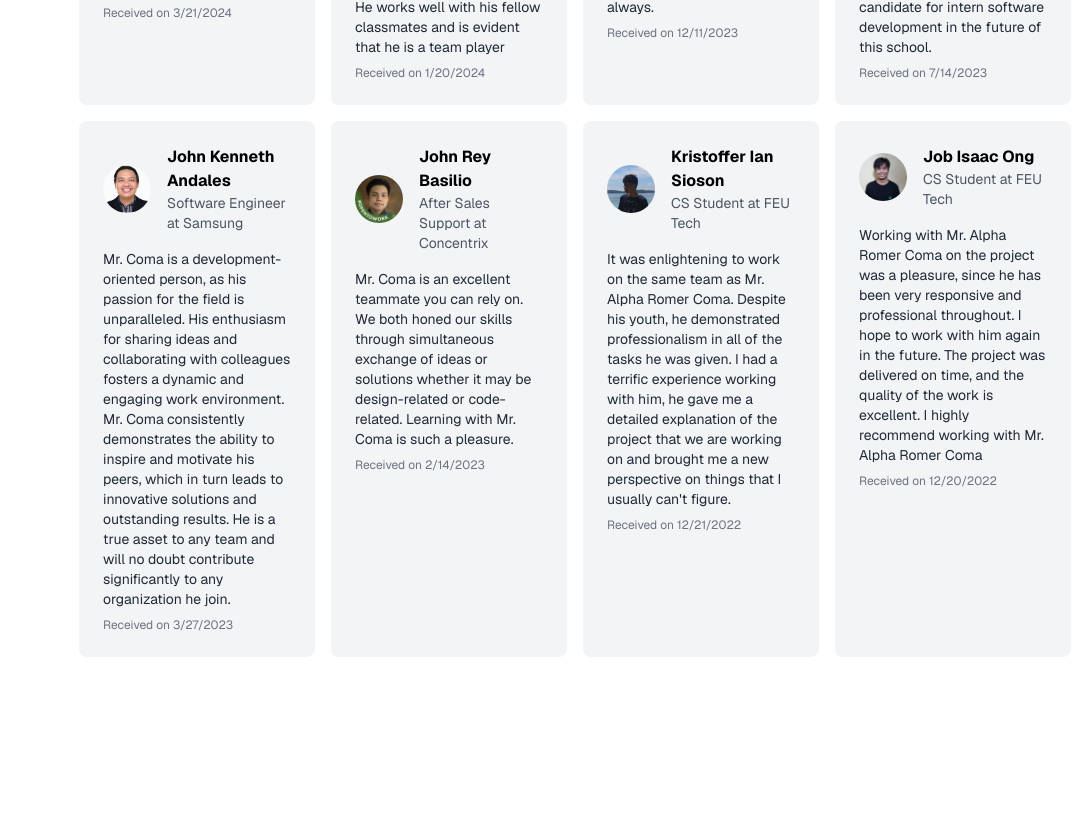
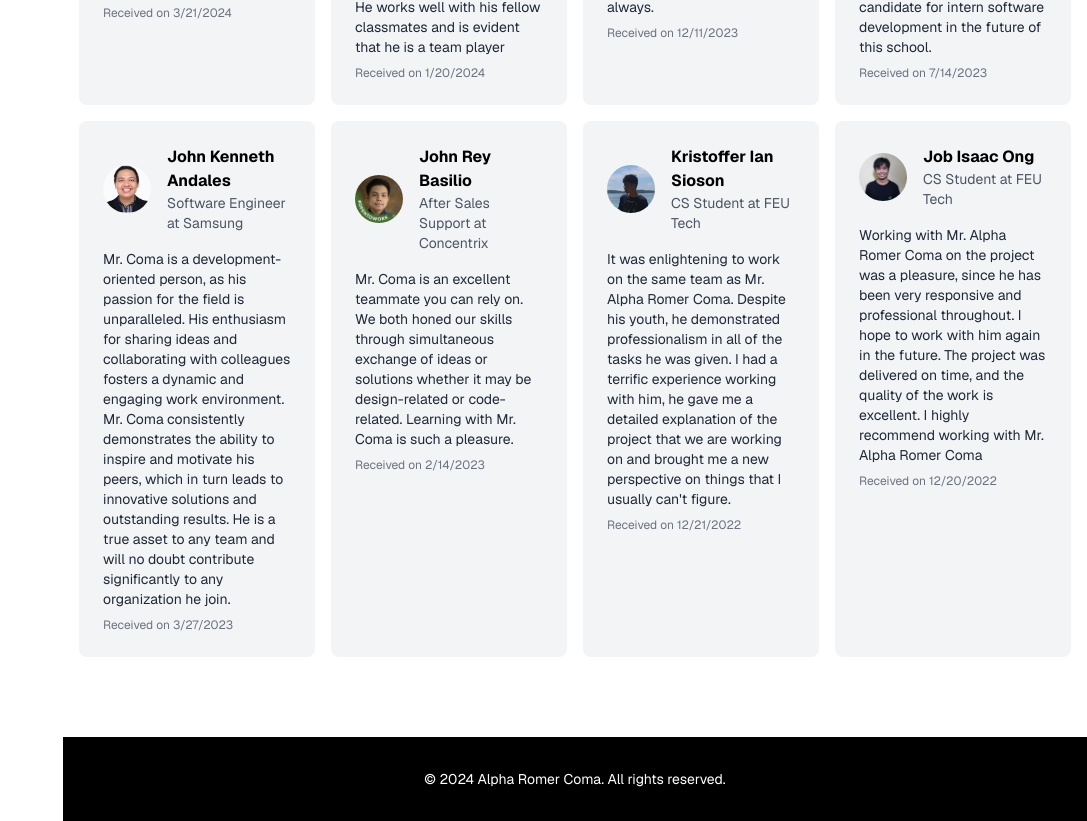
Before and after one commit to alphacoma18/portfolio3, a Next.js app: page / in a window 1280 px wide. Shown: the part 2841-3662 px from the top of the page, without its empty margins (193-1280 px from the left). Before the commit the page ends 3578 px from the top, so only its background shows below. Built offline with nearby package versions, Linux system fonts and the light colour scheme; no server answers.

Commit message:
refactor: add footer

```diff
--- a/src/app/page.tsx
+++ b/src/app/page.tsx
@@ -4,6 +4,7 @@
 import Projects from "@/components/Projects";
 import Recommendations from "@/components/Recommendations";
 import Affiliations from "@/components/Affiliations";
+import Footer from "@/components/Footer";
 export default function Home() {
   return (
     <span className="block md:flex w-full">
@@ -14,6 +15,7 @@
         <Projects />
         <Affiliations />
         <Recommendations />
+        <Footer />
       </main>
     </span>
   );
--- /dev/null
+++ b/src/components/Footer.tsx
@@ -0,0 +1,13 @@
+const Footer = () => {
+    return (
+        <footer className="bg-black text-white py-8 w-full">
+            <div className="container mx-auto px-4">
+                <div className="text-center text-sm">
+                    &copy; 2024 Alpha Romer Coma. All rights reserved.
+                </div>
+            </div>
+        </footer>
+    );
+};
+
+export default Footer;
```
